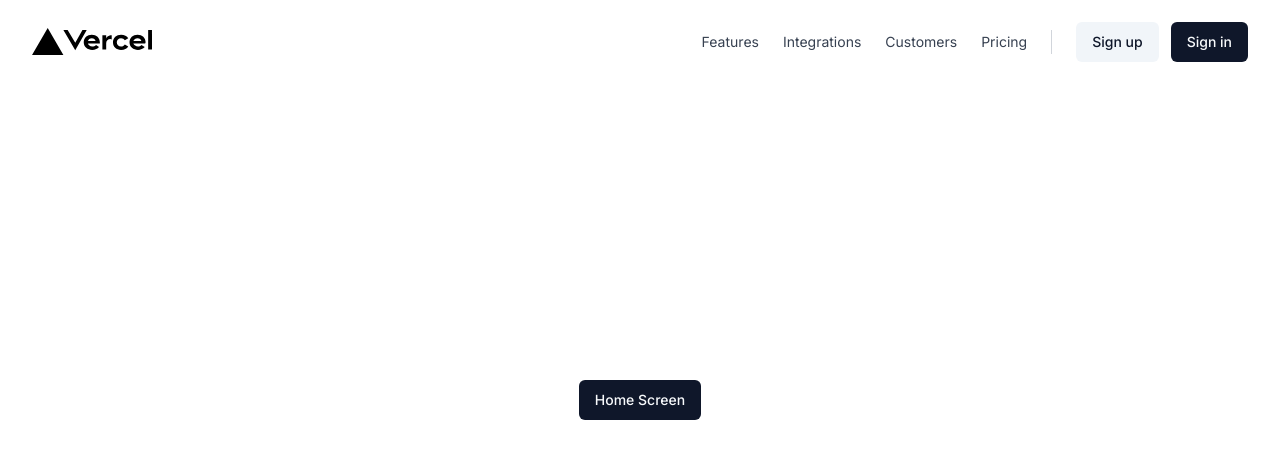
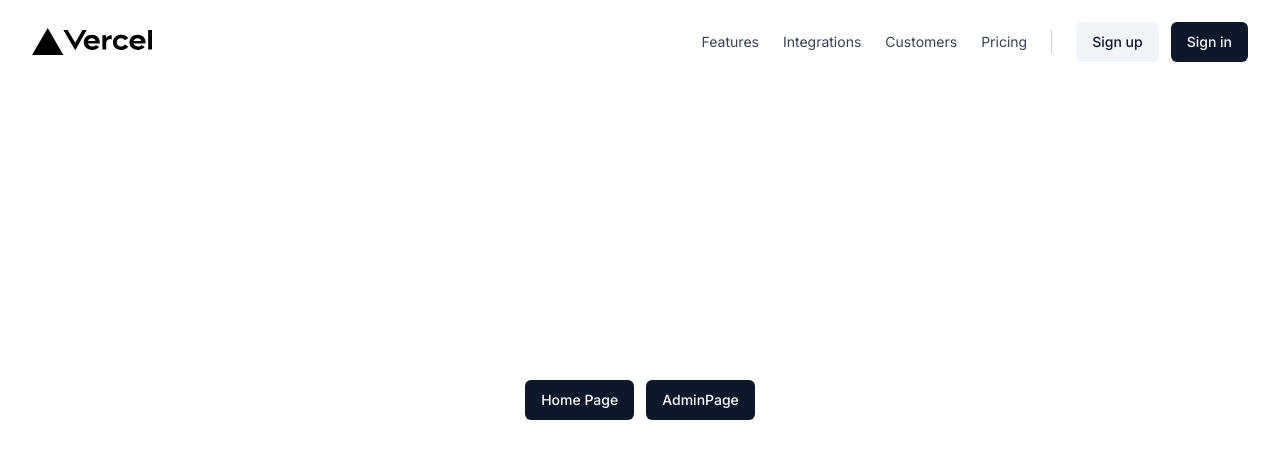
Before and after one commit to choiruladamm/next-auth-app, a Next.js app: page / in a window 1280 px wide. Shown: the top 458 px of the page. Built offline with nearby package versions, Linux system fonts and the light colour scheme.

Commit message:
feat: signin credentials submit form

```diff
--- a/src/app/(auth)/sign-in/page.tsx
+++ b/src/app/(auth)/sign-in/page.tsx
@@ -22,6 +22,8 @@ import {
 import { Input } from "@/components/ui/input";
 import { Button } from "@/components/ui/button";
 import Link from "next/link";
+import { signIn } from "next-auth/react";
+import { useRouter } from "next/navigation";
 
 interface SignInProps {}
 
@@ -34,6 +36,7 @@ const FormSchema = z.object({
 });
 
 const SignIn: FC<SignInProps> = ({}) => {
+  const router = useRouter()
   const form = useForm<z.infer<typeof FormSchema>>({
     resolver: zodResolver(FormSchema),
     defaultValues: {
@@ -42,8 +45,18 @@ const SignIn: FC<SignInProps> = ({}) => {
     },
   });
 
-  const onSubmit = (values: z.infer<typeof FormSchema>) => {
-    console.log(values);
+  const onSubmit = async (values: z.infer<typeof FormSchema>) => {
+    const signInData = await signIn("credentials", {
+      email: values.email,
+      password: values.password,
+      redirect: false
+    })
+
+    if (signInData?.error) {
+      console.log(signInData.error);
+    } else {
+      router.push('/admin')
+    }
   };
 
   return (
--- /dev/null
+++ b/src/app/(dashboard)/admin/page.tsx
@@ -0,0 +1,9 @@
+import { FC } from "react";
+
+interface AdminProps {}
+
+const Admin: FC<AdminProps> = ({}) => {
+  return <div className="grid place-items-center min-h-screen">Admin Page</div>;
+};
+
+export default Admin;
--- a/src/app/page.tsx
+++ b/src/app/page.tsx
@@ -1,10 +1,16 @@
-import { Button } from "@/components/ui/button";
+import { Button, buttonVariants } from "@/components/ui/button";
+import Link from "next/link";
 import React from "react";
 
 export default function Home() {
   return (
-    <div className="grid h-screen place-items-center">
-      <Button>Home Screen</Button>
+    <div className="flex gap-3">
+      <Link href="/" className={buttonVariants()}>
+        Home Page
+      </Link>
+      <Link href="/admin" className={buttonVariants()}>
+        AdminPage
+      </Link>
     </div>
   );
 }
```
